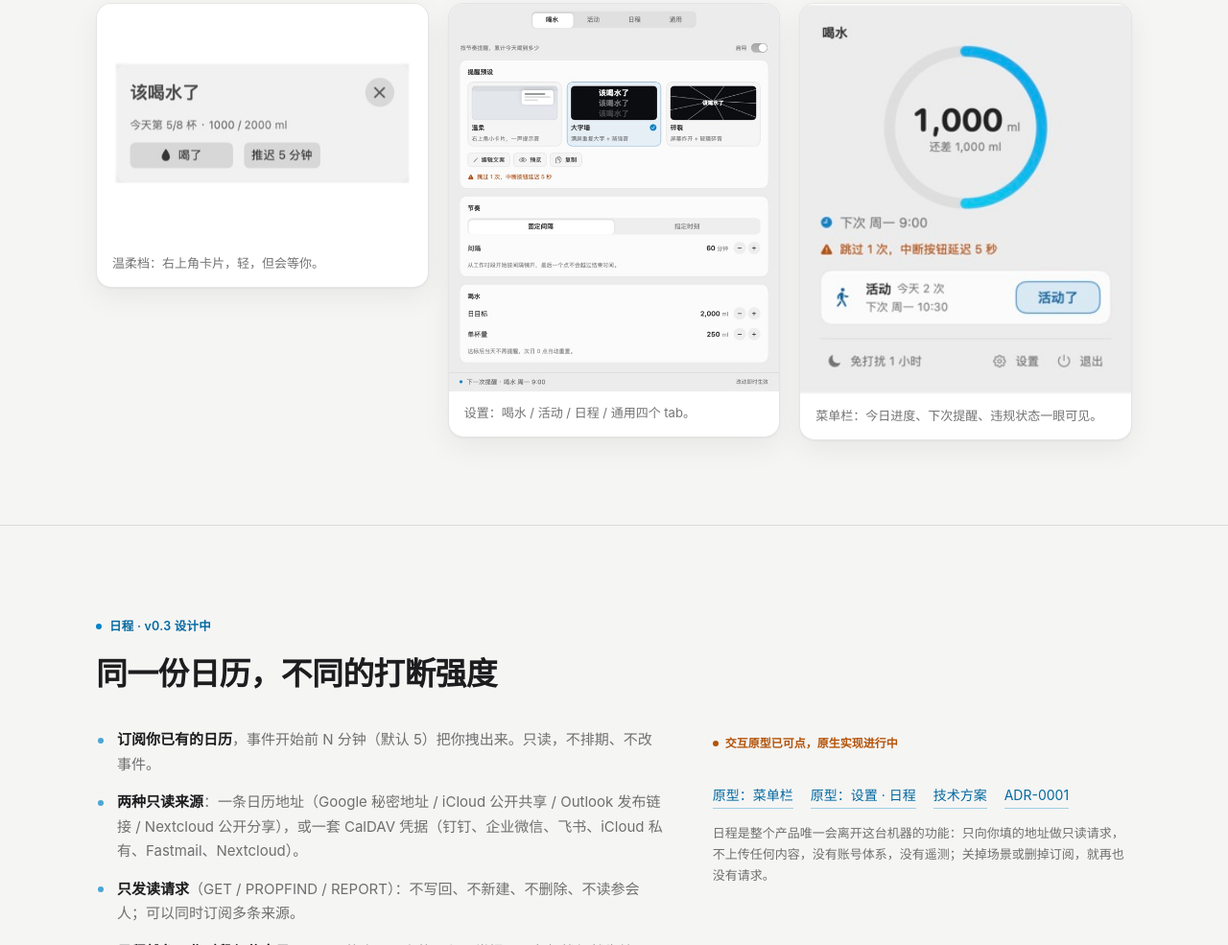
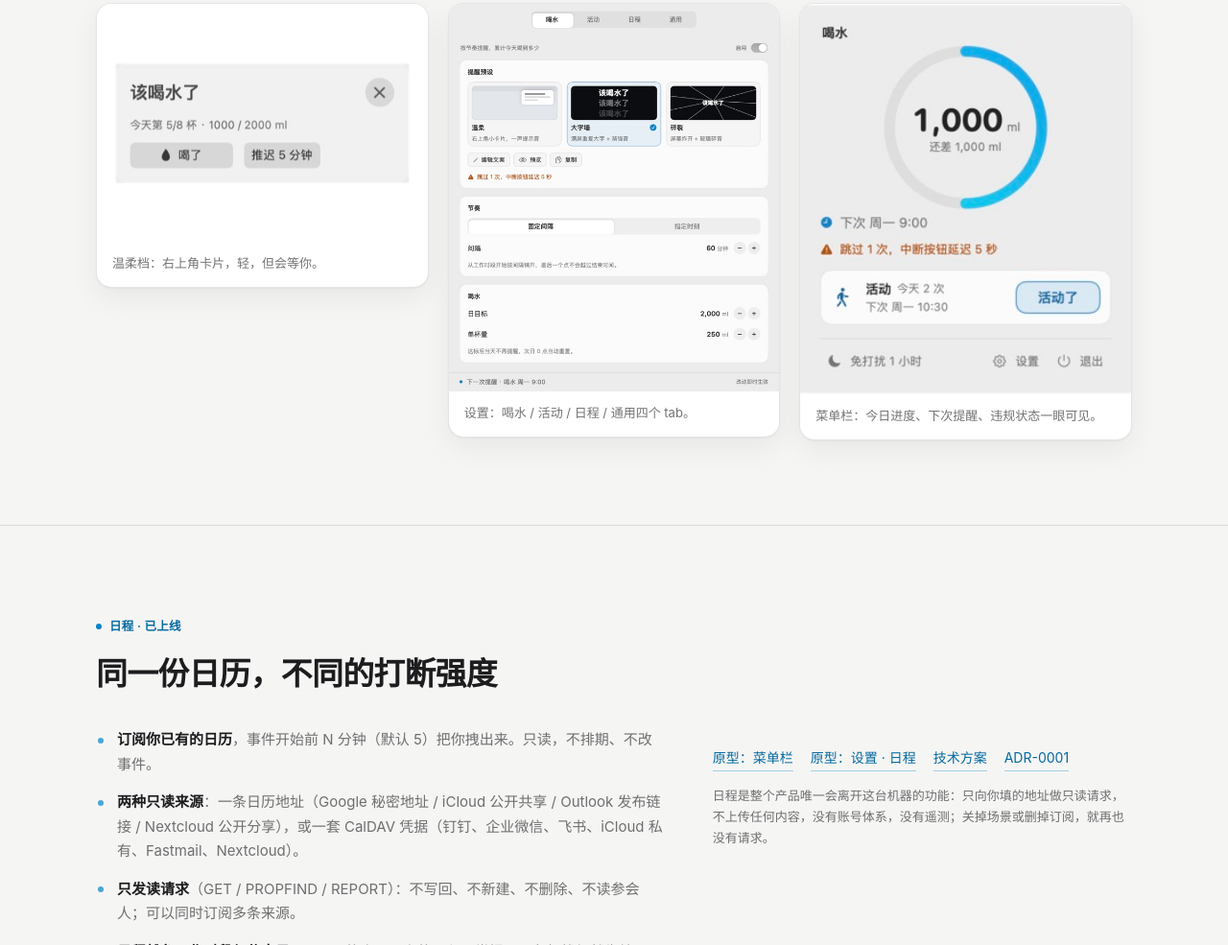
Before and after one commit to qiqiangvae/BargeIn, a plain HTML site: page docs/index.html in a window 1280 px wide. Shown: the part 2078-3063 px from the top of the page at 96% size. Drawn offline with Linux system fonts and the light colour scheme.

Commit message:
官网：日程标记为已上线，功能小节版本号改为 v0.3

```diff
--- a/docs/index.html
+++ b/docs/index.html
@@ -282,7 +282,7 @@
   <section id="features">
     <div class="wrap">
       <div class="section-head">
-        <p class="eyebrow">现在有什么 · v0.2</p>
+        <p class="eyebrow">现在有什么 · v0.3</p>
         <h2>一份提醒，从软到硬</h2>
         <p>平时它不存在；该出现的时候，它认真出现。</p>
       </div>
@@ -348,7 +348,7 @@
 
   <section id="schedule">
     <div class="wrap">
-      <p class="eyebrow">日程 · v0.3 设计中</p>
+      <p class="eyebrow">日程 · 已上线</p>
       <h2>同一份日历，不同的打断强度</h2>
       <div class="split">
         <div>
@@ -361,7 +361,6 @@
           </ul>
         </div>
         <div>
-          <p class="status">交互原型已可点，原生实现进行中</p>
           <div class="links">
             <a href="prototypes/popover.html?preset=schederror">原型：菜单栏</a>
             <a href="prototypes/settings.html?view=schedule">原型：设置 · 日程</a>
```
